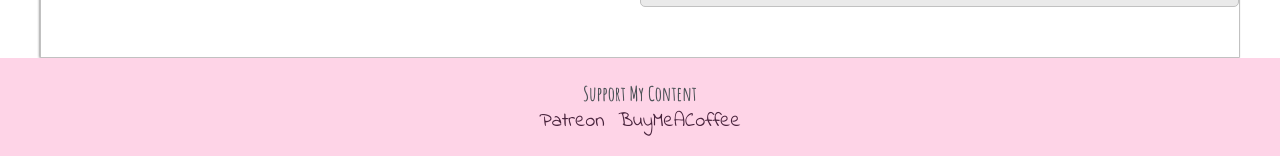
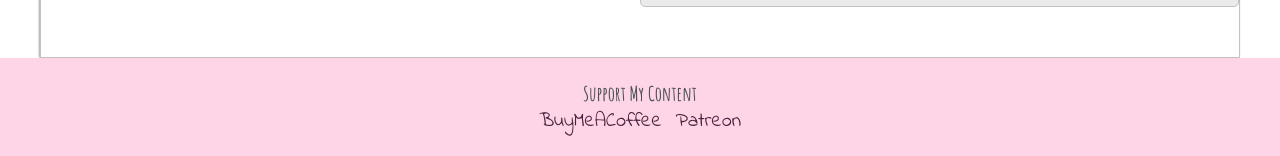
Before and after one commit to ArtistInProgress/ArtistInProgress.github.io, a Jekyll site: the page index.html, which Jekyll copies as it is, in a window 1280 px wide and 900 px high, scrolled down 1484 px. Shown: the part 741-897 px from the top of the window. Built offline with Jekyll 4.4.1, drawn with Linux system fonts in a browser that asks for light colours; part of the change alters nothing that is shown.

Commit message:
bmc links

```diff
--- a/Music.html
+++ b/Music.html
@@ -73,7 +73,7 @@
    </div>
    <footer>
       <p>Support My Content
-         <br> <a href="mailto:hege@example.com">Patreon</a><span style="display:inline-block; width: 10px;"></span> <a href="mailto:hege@example.com">BuyMeACoffee</a></p>
+         <br><a href="https://www.buymeacoffee.com/artinprog">BuyMeACoffee</a> <span style="display:inline-block; width: 10px;"></span><a href="https://www.patreon.com/divy_ArtistInProgress?fan_landing=true">Patreon</a> </p>
    </footer>
    <script type="text/javascript" src="script.js"></script>
 </body>
--- a/index.html
+++ b/index.html
@@ -172,9 +172,8 @@
 
 
     <footer>
-  <p>Support My Content<br>
-  <a href="mailto:hege@example.com">Patreon</a><span style="display:inline-block; width: 10px;"></span>
-<a href="mailto:hege@example.com">BuyMeACoffee</a></p>
+  <p>Support My Content
+         <br><a href="https://www.buymeacoffee.com/artinprog">BuyMeACoffee</a> <span style="display:inline-block; width: 10px;"></span><a href="https://www.patreon.com/divy_ArtistInProgress?fan_landing=true">Patreon</a> </p>
 </footer>
 
 	<script type="text/javascript" src="script.js"></script>
```
